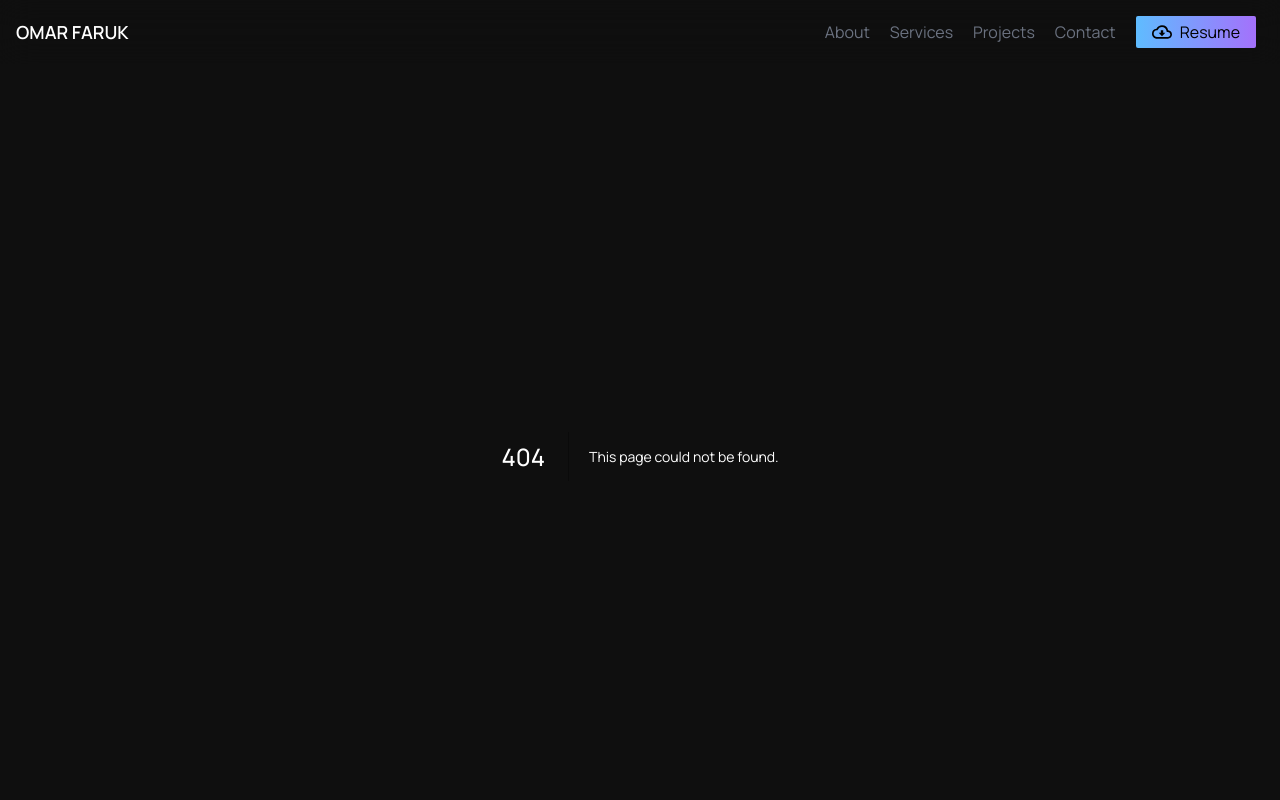
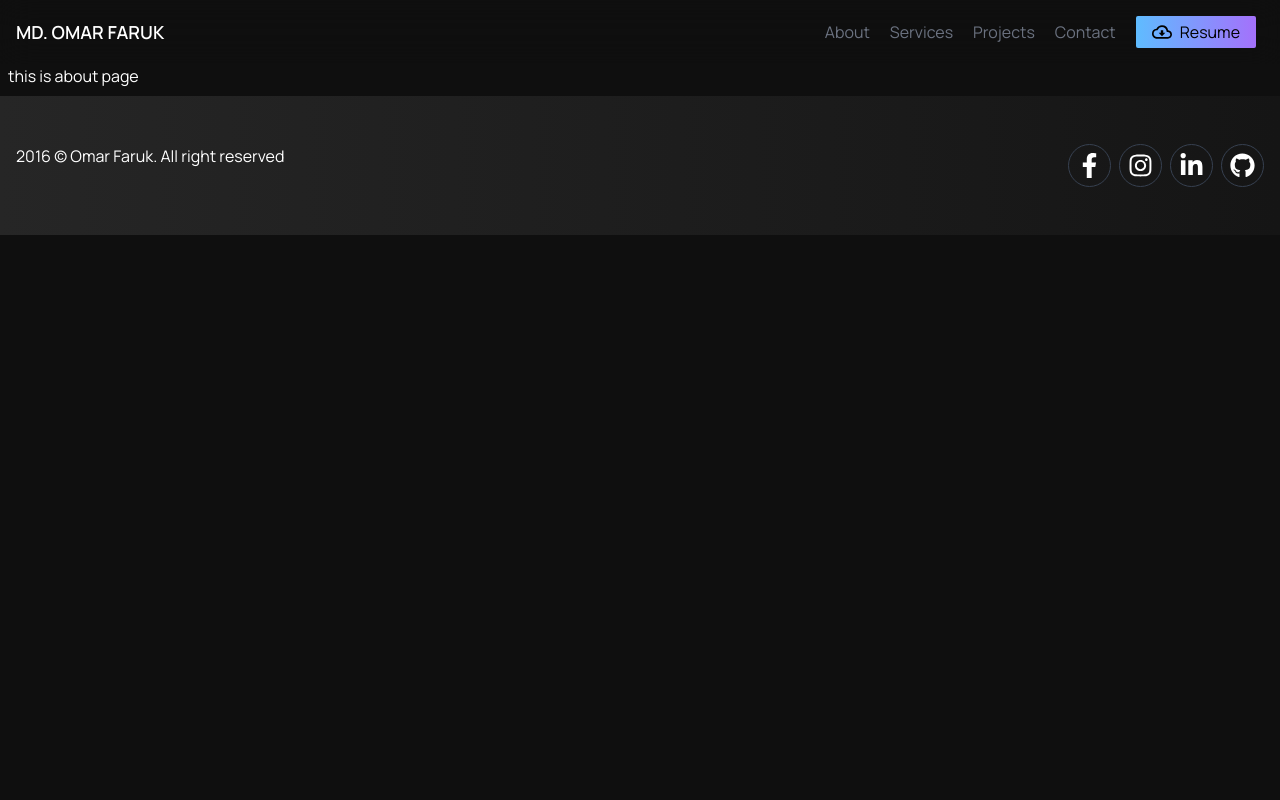
Before and after one commit to Omarfaruk05/my-portfolio-2.0, a Next.js app: page /about in a window 1280 px wide. Before the commit this address had no page. Shown: the top 800 px of the page. Built offline with nearby package versions, Linux system fonts and the light colour scheme.

Commit message:
[created]aboutPage

```diff
--- /dev/null
+++ b/src/app/about/page.tsx
@@ -0,0 +1,11 @@
+import Container from "@/components/shared/Container";
+
+const AboutPage = () => {
+  return (
+    <Container>
+      <h2>this is about page</h2>
+    </Container>
+  );
+};
+
+export default AboutPage;
--- a/src/components/ui/Nav.tsx
+++ b/src/components/ui/Nav.tsx
@@ -5,7 +5,9 @@ const Nav = () => {
   return (
     <div className="backdrop-blur-lg fixed w-full top-0 z-30">
       <div className=" max-w-7xl mx-auto px-4 flex justify-center sm:justify-between items-center py-4">
-        <h2 className="text-lg font-semibold hidden sm:block">OMAR FARUK</h2>
+        <h2 className="text-lg font-semibold hidden sm:block">
+          MD. OMAR FARUK
+        </h2>
 
         <ul className="flex gap-1 items-center list-none text-gray-500">
           <Link
```
